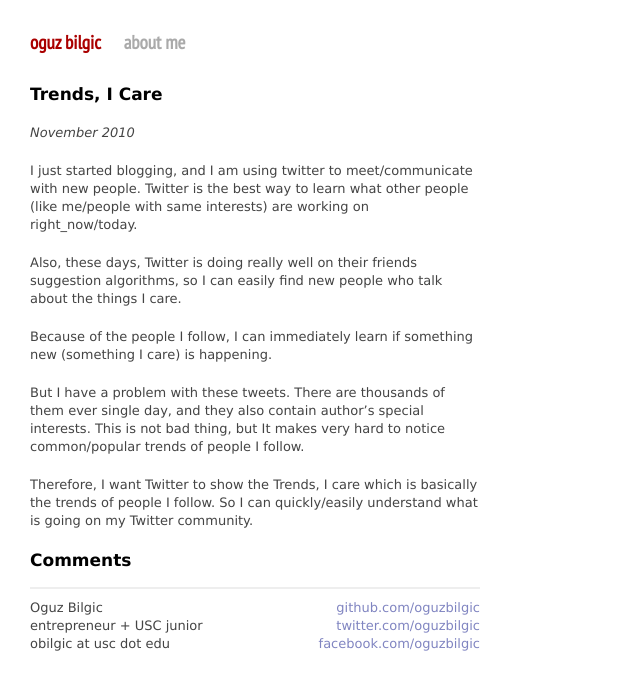
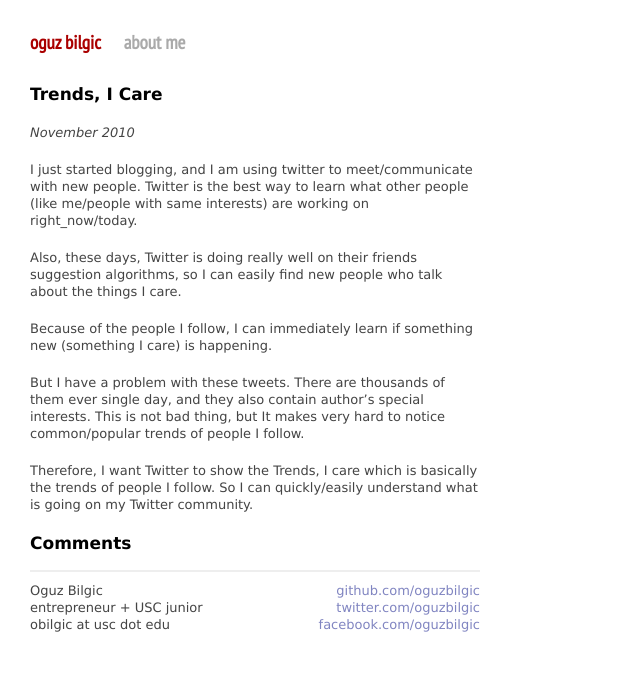
Before and after one commit to oguzbilgic/oguzbilgic.github.com, a Jekyll site: the page built from _posts/2010-11-26-Trends-I-Care.markdown, in a window 1280 px wide. Shown: the top 690 px of the page, without its empty margins (0-640 px from the left). Built offline with Jekyll 4.4.1, drawn with Linux system fonts in a browser that asks for light colours; Markdown is read by kramdown in place of the engine named in the settings; comment, search, counter and statistics services are not loaded.

Commit message:
Update stylesheets/style.css

```diff
--- a/stylesheets/style.css
+++ b/stylesheets/style.css
@@ -46,7 +46,7 @@ p {
   color: #444;
   margin-bottom: 20px;
   font-size: 13px;
-  line-height: 18px;
+  line-height: 17px;
 }
 
 blockquote {
```
